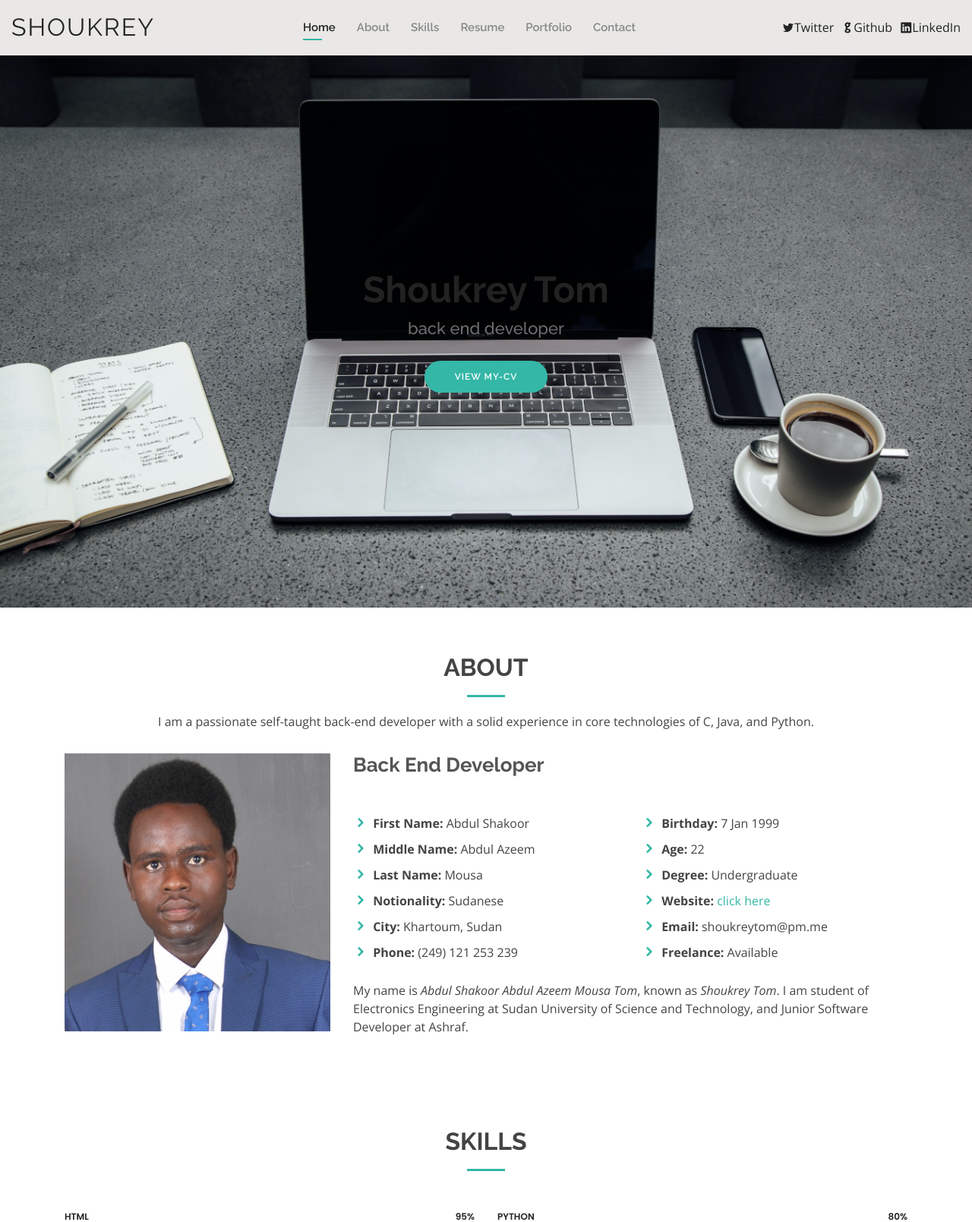
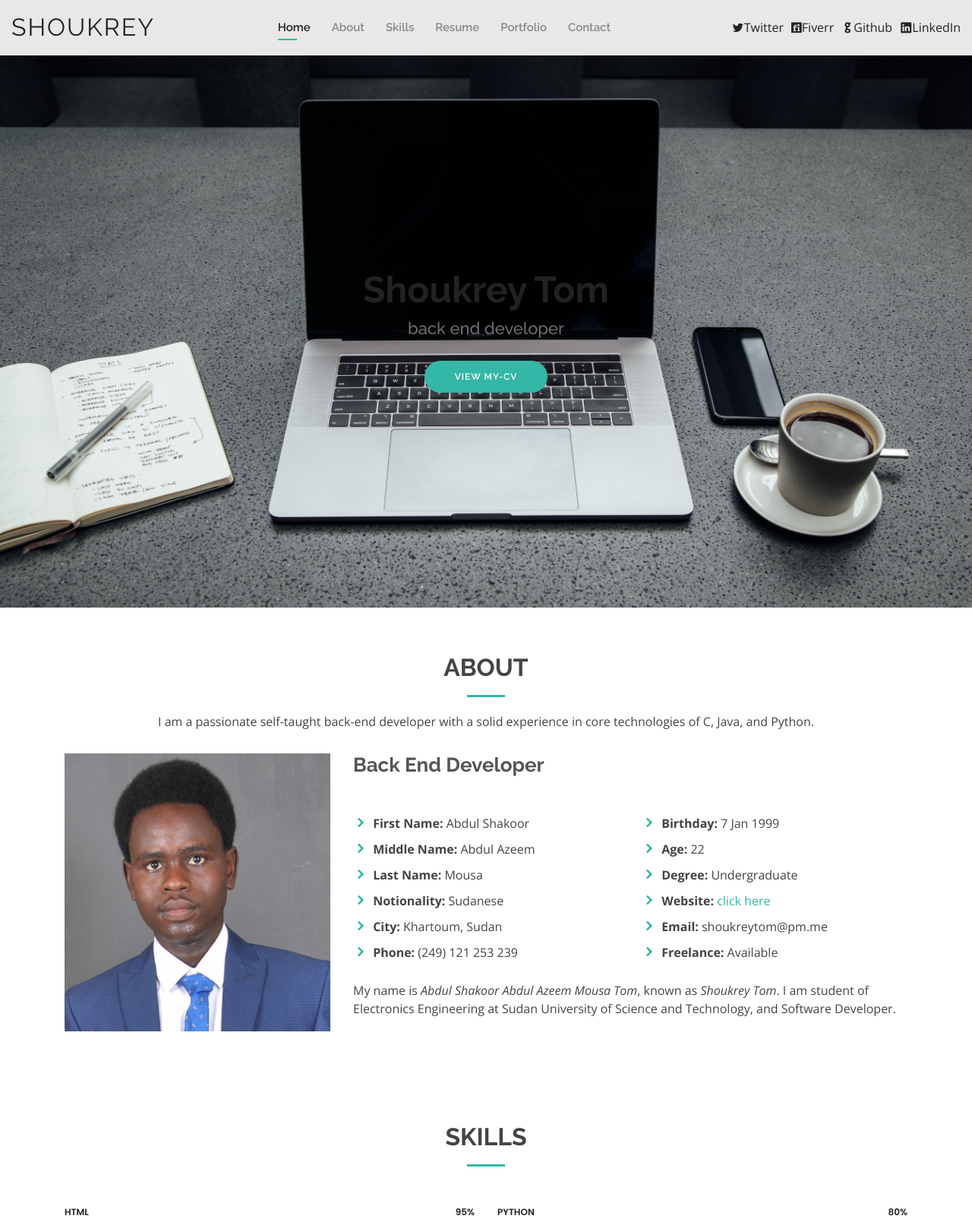
Before and after one commit to shoukreytom/personal-portfolio, a Django app: page / in a window 1280 px wide. Shown: the top 1609 px of the page at 76% size. Run offline with Django 3.2, Linux system fonts and the light colour scheme; data that the repository does not hold is empty; some libraries are stand-ins or nearby versions.

Commit message:
add fiverr to the social headers list

```diff
--- a/home/templates/home/index.html
+++ b/home/templates/home/index.html
@@ -21,6 +21,7 @@
 
   <!-- Google Fonts -->
   <link href="https://fonts.googleapis.com/css?family=Open+Sans:300,300i,400,400i,600,600i,700,700i|Raleway:300,300i,400,400i,500,500i,600,600i,700,700i|Poppins:300,300i,400,400i,500,500i,600,600i,700,700i" rel="stylesheet">
+  <link rel="stylesheet" href="https://cdnjs.cloudflare.com/ajax/libs/font-awesome/4.7.0/css/font-awesome.min.css">
 
   <!-- Vendor CSS Files -->
   <link href="{% static 'vendor/bootstrap/css/bootstrap.min.css' %}" rel="stylesheet">
@@ -64,7 +65,7 @@
 
       <div class="header-social-links">
         <a href="https://twitter.com/abdulshak1999/" class="twitter" target="_blank"><i class="icofont-twitter"></i>Twitter</a>
-        <!-- <a href="https://facebook.com/abdulshak1999/" class="fiverr" target="_blank"><i class="icofont-fiverr"></i></a> -->
+        <a href="https://fiverr.com/abdulshak1999/" class="fiverr" target="_blank"><i class="fa fa-fonticons"></i>Fiverr</a>
         <a href="https://github.com/abdulshak1999/" class="github" target="_blank"><i class="icofont-github"></i>Github</a>
         <a href="https://linkedin.com/in/abdulshak1999/" class="linkedin" target="_blank"><i class="icofont-linkedin"></i></i>LinkedIn</a>
       </div>
@@ -78,7 +79,7 @@
     <div class="container d-flex flex-column align-items-center" data-aos="zoom-in" data-aos-delay="100">
       <h1>Shoukrey Tom</h1>
       <h2>back end developer</h2>
-      <a href="{% url 'visit-cv' %}" class="btn-about">View My-CV</a>
+      <a href="{% url 'visit-cv' %}" class="btn-about" target="_blank">View My-CV</a>
     </div>
   </section><!-- End Hero -->
 
@@ -123,8 +124,7 @@
             </div>
           </div>
           <p>
-            My name is <em>Abdul Shakoor Abdul Azeem Mousa Tom</em>, known as <em>Shoukrey Tom</em>. I am student of Electronics Engineering at Sudan University of Science and Technology, and Junior Software Developer at
-            Ashraf.
+            My name is <em>Abdul Shakoor Abdul Azeem Mousa Tom</em>, known as <em>Shoukrey Tom</em>. I am student of Electronics Engineering at Sudan University of Science and Technology, and Software Developer.
           </p>
         </div>
       </div>
```
